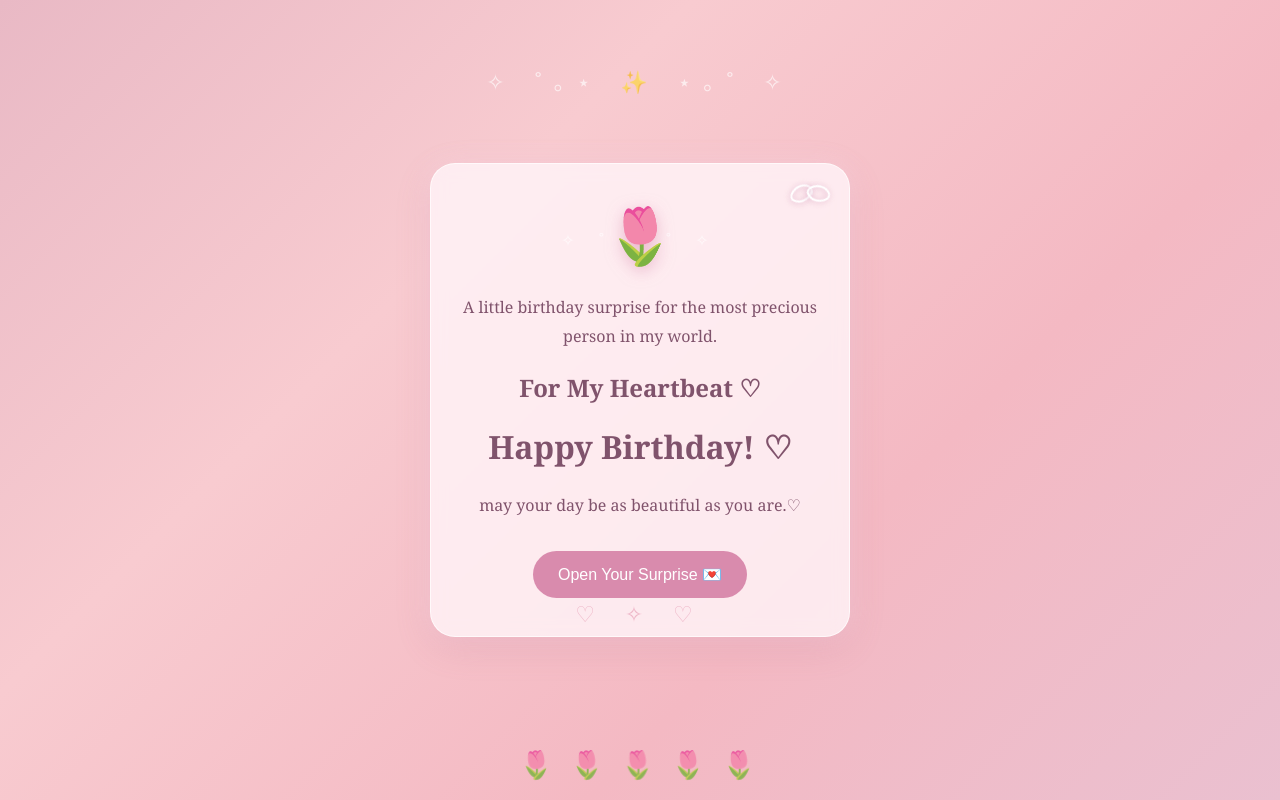
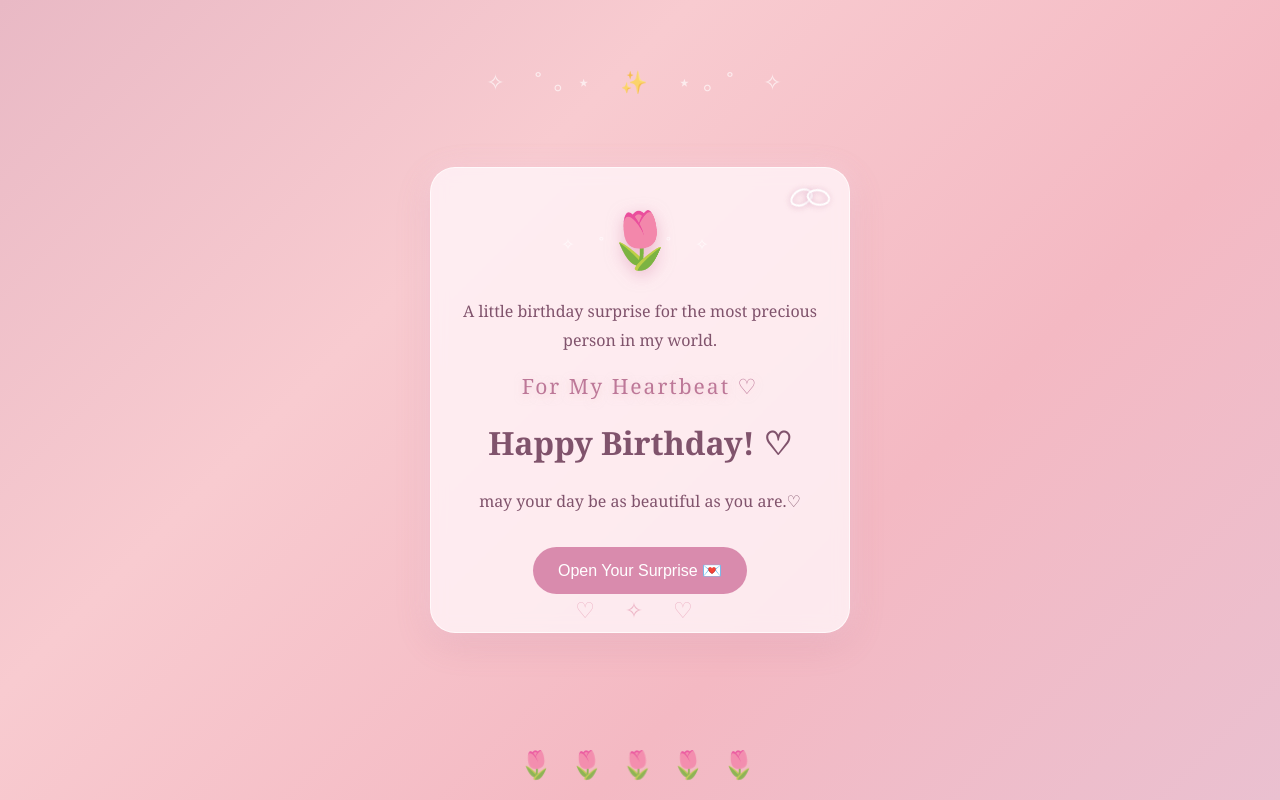
Before and after one commit to israttt914/birthday-surprise, a plain HTML site: page index.html in a window 1280 px wide. Drawn offline with Linux system fonts and the light colour scheme.

Commit message:
Update index.html

```diff
--- a/index.html
+++ b/index.html
@@ -189,7 +189,16 @@ body::after {
   animation: sparkle 2s ease-in-out infinite alternate;
 }
 
-     </style>
+.name {
+  font-size: 21px;
+  font-weight: normal;
+  letter-spacing: 2px;
+  color: #bd7898;
+  margin-bottom: 5px;
+  text-shadow: 0 2px 8px #e9b9c588;
+}
+
+  </style>
 
 </head>
 
```
